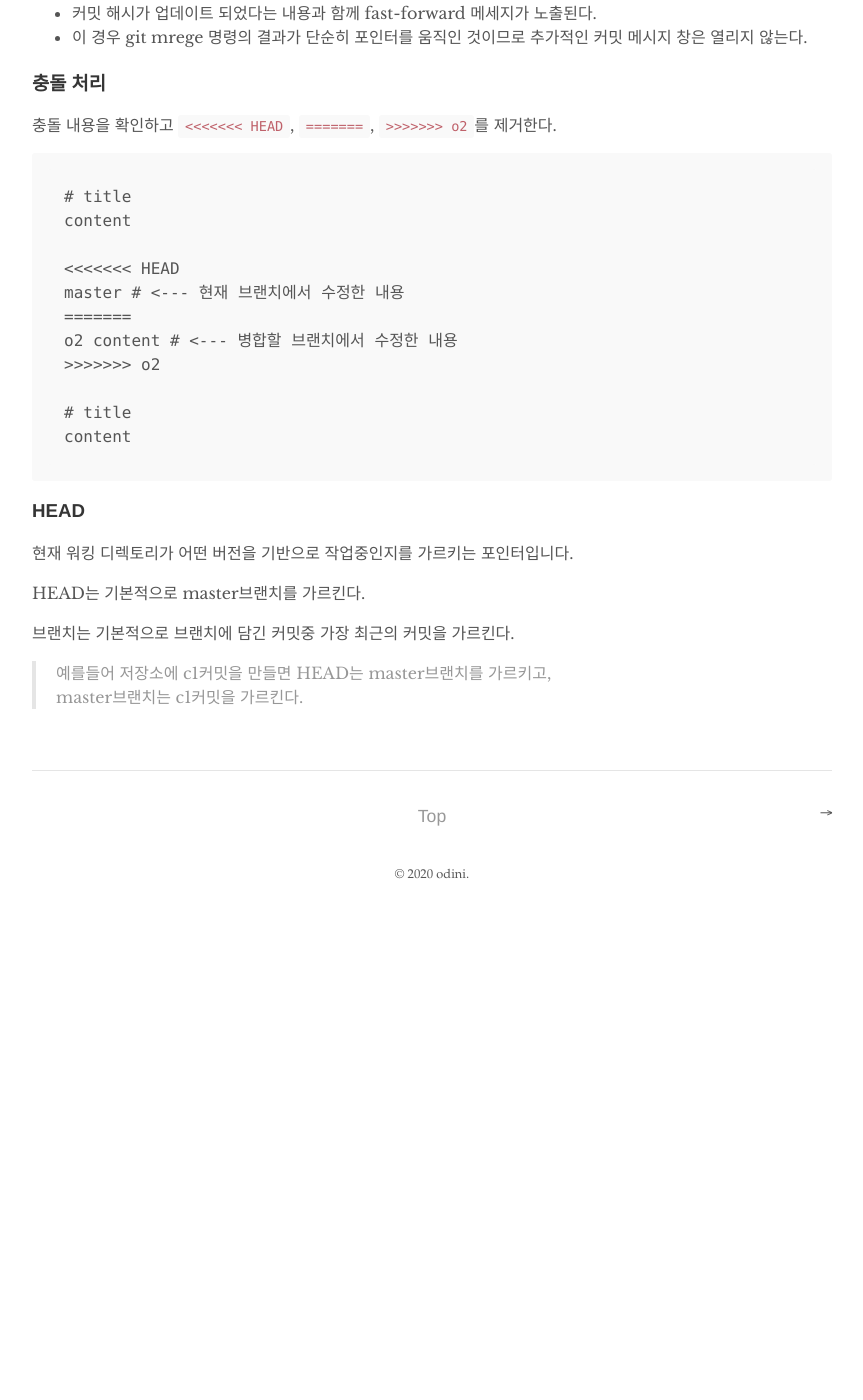
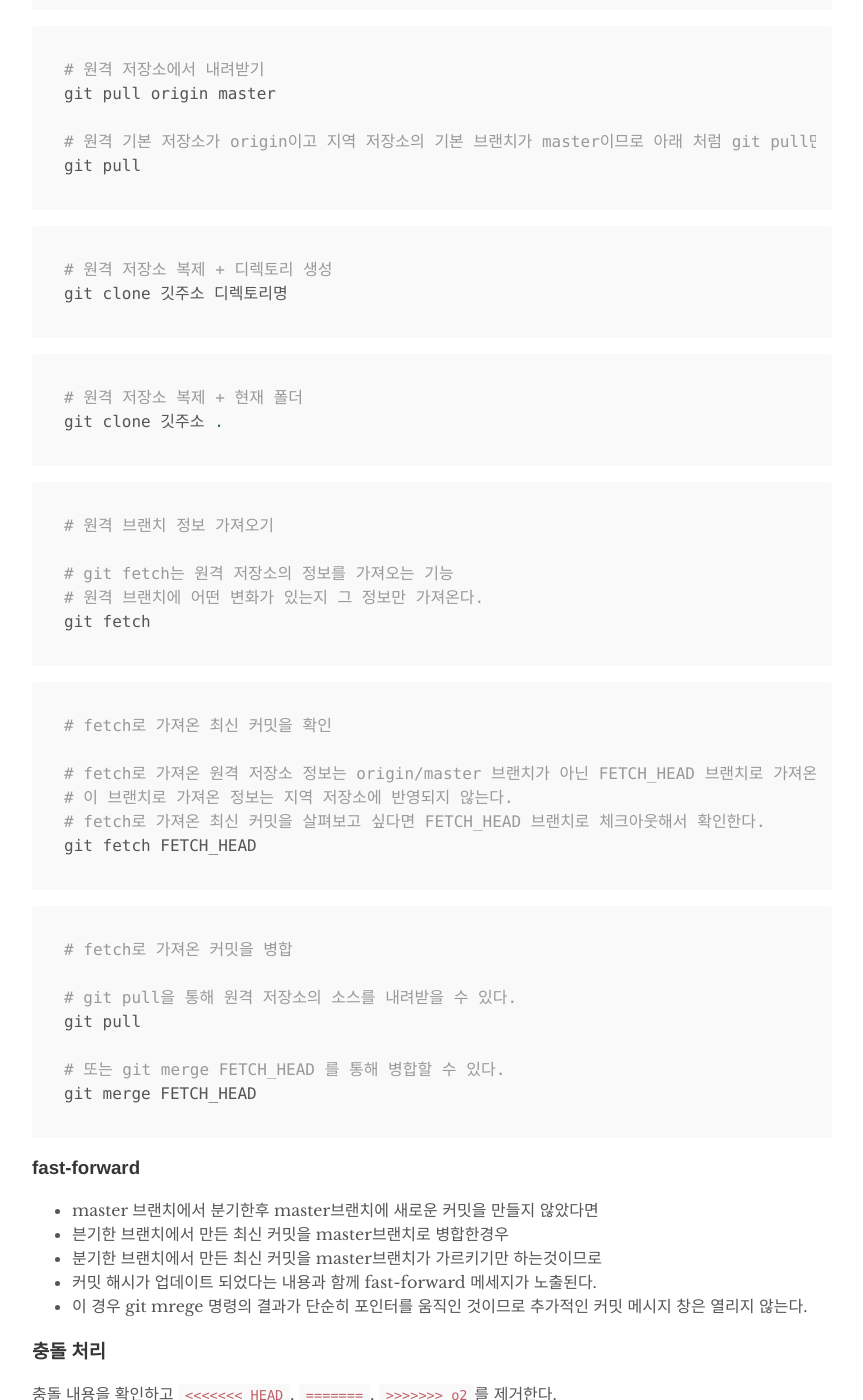
Before and after one commit to odini85/odini85.github.io, a Jekyll site: the page built from _posts/2020-05-12-git-linux-명령어.md, in a window 1280 px wide and 1400 px high, scrolled down 8269 px. Shown: the whole window, without its empty margins (208-1071 px from the left). Built offline with Jekyll 4.4.1, drawn with Linux system fonts in a browser that asks for light colours; our own code applies the rules of GitHub Pages for plain Markdown files; before the commit the page ends 9187 px from its top, so only the background shows below that; some of the changed text lies outside the part shown.

Commit message:
git linux 내용 추가

````diff
--- a/_posts/2020-05-12-git-linux-명령어.md
+++ b/_posts/2020-05-12-git-linux-명령어.md
@@ -1,4 +1,6 @@
 ## linux 명령어
+
+> 참고 : do it 깃 & 깃허브 입문
 
 ```zsh
 # 홈 디렉토리 이동
@@ -65,7 +67,7 @@ clear
 exit
 ```
 
-## Git 명령어
+## git 명령어
 
 ```zsh
 # 깃 환경 이름 설정
@@ -249,6 +251,13 @@ git checkout 브랜치명
 ```
 
 ```zsh
+# 브랜치 생성 + 브랜치 이동
+
+# 이미 같은 이름의 브랜치가 존재 한다면 해당 브랜치로 체크아웃된다.
+git checkout -b 브랜치명
+```
+
+```zsh
 # 브랜치 이름 변경
 git branch -m 수정할브랜치명 수정될브랜치명
 ```
@@ -296,11 +305,53 @@ git push
 ```
 
 ```zsh
+# 브랜치와 함께 푸시
+git push origin 브랜치명
+```
+
+```zsh
 # 원격 저장소에서 내려받기
 git pull origin master
 
 # 원격 기본 저장소가 origin이고 지역 저장소의 기본 브랜치가 master이므로 아래 처럼 git pull만 입력해도 된다.
 git pull
+```
+
+```zsh
+# 원격 저장소 복제 + 디렉토리 생성
+git clone 깃주소 디렉토리명
+```
+
+```zsh
+# 원격 저장소 복제 + 현재 폴더
+git clone 깃주소 .
+```
+
+```zsh
+# 원격 브랜치 정보 가져오기
+
+# git fetch는 원격 저장소의 정보를 가져오는 기능
+# 원격 브랜치에 어떤 변화가 있는지 그 정보만 가져온다.
+git fetch
+```
+
+```zsh
+# fetch로 가져온 최신 커밋을 확인
+
+# fetch로 가져온 원격 저장소 정보는 origin/master 브랜치가 아닌 FETCH_HEAD 브랜치로 가져온다.
+# 이 브랜치로 가져온 정보는 지역 저장소에 반영되지 않는다.
+# fetch로 가져온 최신 커밋을 살펴보고 싶다면 FETCH_HEAD 브랜치로 체크아웃해서 확인한다.
+git fetch FETCH_HEAD
+```
+
+```zsh
+# fetch로 가져온 커밋을 병합
+
+# git pull을 통해 원격 저장소의 소스를 내려받을 수 있다.
+git pull
+
+# 또는 git merge FETCH_HEAD 를 통해 병합할 수 있다.
+git merge FETCH_HEAD
 ```
 
 ### fast-forward
@@ -331,7 +382,7 @@ content
 
 ### HEAD
 
-현재 워킹 디렉토리가 어떤 버전을 기반으로 작업중인지를 가르키는 포인터입니다.
+현재 워킹 디렉토리가 어떤 버전을 기반으로 작업중인지를 가르키는 포인터
 
 HEAD는 기본적으로 master브랜치를 가르킨다.
 
@@ -339,3 +390,7 @@ HEAD는 기본적으로 master브랜치를 가르킨다.
 
 > 예를들어 저장소에 c1커밋을 만들면 HEAD는 master브랜치를 가르키고, <br />
 > master브랜치는 c1커밋을 가르킨다.
+
+### 첫 번째 커밋이 아니라면 풀먼저
+
+깃허브에서 협업할 때는 여러 사람이 함게 문서를 수정하고 푸시하기 때문에 반드시 작업하기 전에 워격 저장소의 최신 커밋을 풀한 다음 자신의 커밋을 푸시해야 한다.
````
